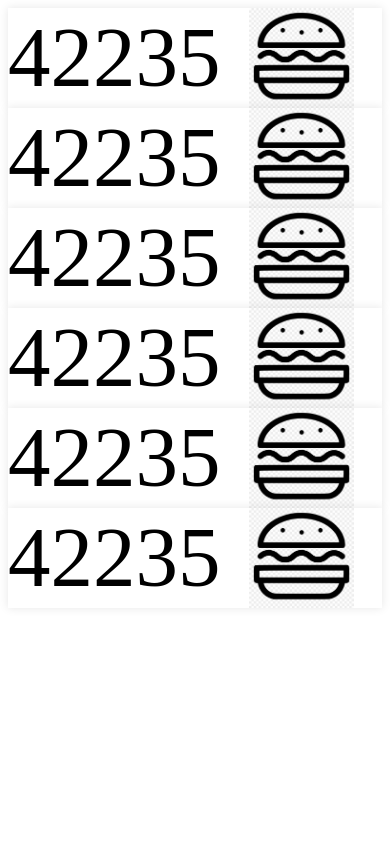
After one commit to NielsenMax/mcDagos, a PHP site: page /src/pages/test2.html in a window 390 px wide. The commit adds this page. Run offline with PHP 8.4, Linux system fonts and the light colour scheme.

Commit message:
funciona dysplay de manera responsive y fade

```diff
--- a/src/pages/out.css
+++ b/src/pages/out.css
@@ -5,10 +5,8 @@
   grid-template-columns: 1fr ;
   grid-auto-rows:100px;
   position:relative;
-  animation-name: example;
-  animation-duration: 4s;
-  animation-iteration-count: 1;
-  animation-fill-mode:forwards;
+  animation: fade 2s;
+
 }
 .table-row {
   background-color: #ffffff;
@@ -21,19 +19,15 @@
     background-color: #ffffff;
     box-shadow: 0px 0px 9px 0px rgba(0, 0, 0, 0.1);
     position: relative;
-    animation-name: example;
-    animation-duration: 4s;
-    animation-iteration-count: 1;
+    animation: fade 2s;
+
 
   }
   .mipene{
     font-size: 85px;
   }
-  @keyframes example{
+  @keyframes fade{
 
-    0%   {top:100%; }
-    25%  {top:75%;}
-    50%  {top:50%;}
-    75%  {top:25%;}
-    100% {top:0%;}
+   from { opacity: 0;}
+   to { opacity: 1;}
   }
--- a/src/pages/test.html
+++ b/src/pages/test.html
@@ -7,5 +7,6 @@
 <body>
     <input type="number" id="number">
     <input type="button" id="añadir" value="Añadir orden">
+    <input type="button" id="eliminar" value="eliminar orden">
     <div id="response"></div>
 </body>
--- /dev/null
+++ b/src/pages/test2.html
@@ -0,0 +1,65 @@
+<html>
+<head>
+        <link rel="stylesheet" href="out.css">
+</head>
+<body>
+        <!--<div class="container">
+                <h2>Responsive Tables Using LI <small>Triggers on 767px</small></h2>
+                <ul class="responsive-table">
+
+                  <li class="table-row">
+                    <div class="col col-1" ><p style="position: relative;font-size: 300%; flex-direction: column; align-self: center">42235</p></div>
+                    <div class="col col-1" >
+                            <img src="/mcDagos/13-132538_burger-svg-png-icon-free-download-545640-clip.png" style="max-width: 50%;height:auto" alt="Lights">
+                    </div>
+                  </li>
+                  <li class="table-row">
+                    <div class="col col-1" data-label="Job Id">42442</div>
+                    <div class="col col-2" data-label="Customer Name">Jennifer Smith</div>
+                    <div class="col col-3" data-label="Amount">$220</div>
+                    <div class="col col-4" data-label="Payment Status">Pending</div>
+                  </li>
+                  <li class="table-row">
+                    <div class="col col-1" data-label="Job Id">42257</div>
+                    <div class="col col-2" data-label="Customer Name">John Smith</div>
+                    <div class="col col-3" data-label="Amount">$341</div>
+                    <div class="col col-4" data-label="Payment Status">Pending</div>
+                  </li>
+                  <li class="table-row">
+                    <div class="col col-1" data-label="Job Id">42311</div>
+                    <div class="col col-2" data-label="Customer Name">John Carpenter</div>
+                    <div class="col col-3" data-label="Amount">$115</div>
+                    <div class="col col-4" data-label="Payment Status">Pending</div>
+                  </li>
+                </ul>
+              </div>-->
+              <div class="containerg">
+                    <div class="container">
+                            <div class="mipene">42235</div>
+                            <div><img src="/mcDagos/13-132538_burger-svg-png-icon-free-download-545640-clip.png" style="width:auto;height:100px" alt="Lights"></div>
+                    </div>
+                    <div class="container">
+                            <div class="mipene">42235</div>
+                            <div><img src="/mcDagos/13-132538_burger-svg-png-icon-free-download-545640-clip.png" style="width:auto;height:100px" alt="Lights"></div>
+                    </div>
+                    <div class="container">
+                            <div class="mipene">42235</div>
+                            <div><img src="/mcDagos/13-132538_burger-svg-png-icon-free-download-545640-clip.png" style="width:auto;height:100px" alt="Lights"></div>
+                    </div>
+                    <div class="container">
+                            <div class="mipene">42235</div>
+                            <div><img src="/mcDagos/13-132538_burger-svg-png-icon-free-download-545640-clip.png" style="width:auto;height:100px" alt="Lights"></div>
+                    </div>
+                    <div class="container">
+                            <div class="mipene">42235</div>
+                            <div><img src="/mcDagos/13-132538_burger-svg-png-icon-free-download-545640-clip.png" style="width:auto;height:100px" alt="Lights"></div>
+                    </div>
+                    <div class="container">
+                    <div class="mipene">42235</div>
+                    <div><img src="/mcDagos/13-132538_burger-svg-png-icon-free-download-545640-clip.png" style="width:auto;height:100px" alt="Lights"></div>
+                    </div>
+
+
+                  </div>
+</body>
+</html>
```
Also changed, not shown: data.json (added, +7 -0 lines), src/js/ajax.js (+18 -0 lines), src/js/display.js (+16 -1 lines).
